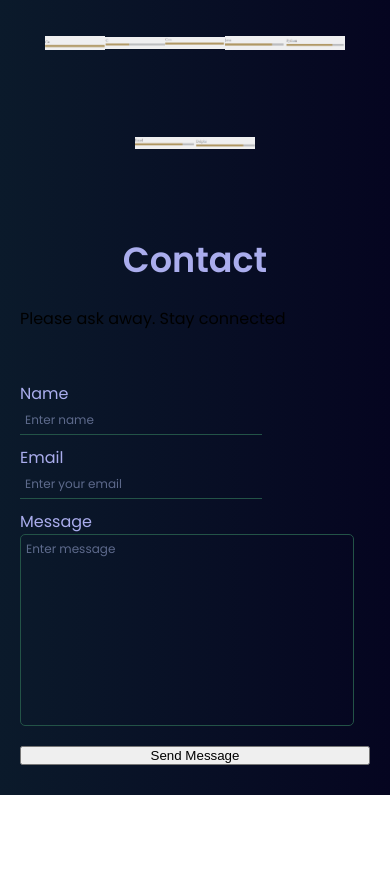
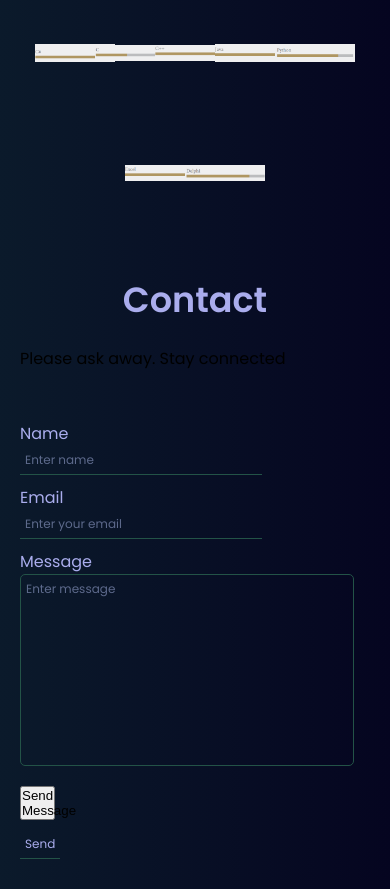
Before and after one commit to BAnderson40851842/VCV, a plain HTML site: page Index.html in a window 390 px wide. Shown: the part 1239-2128 px from the top of the page. Before the commit the page ends 2034 px from the top, so only its background shows below. Drawn offline with Linux system fonts and the light colour scheme.

Commit message:
Few tweaks for better look

```diff
--- a/Index.html
+++ b/Index.html
@@ -152,7 +152,7 @@
                     <div class="text">Please ask away. Stay connected
                     </div>
 
-                    <form action="https://api.web3forms.com/submit" id="contact-form" method="POST">
+                    <form action="mailto: anderson.bri1909@gmail.com"  method="POST" enctype="text\plain" name="EmailForm">
                         <input type="hidden" name="access_key" value="b499c947-c5eb-4a5c-8a7f-816d701e6477">
                         <label for="name">Name</label>
                         <input type="text" id="name" name="name" placeholder="Enter name" required>
@@ -161,6 +161,7 @@
                         <label for="message">Message</label>
                         <textarea name="message" id="message" cols="30" rows="10" placeholder="Enter message" required></textarea>
                         <button type="button" value="Submit" id="btnsubmit" onclick="validateFields();">Send Message</button>
+                        <input type="submit" value="Send">
 
                     </form>
 
--- a/styles.css
+++ b/styles.css
@@ -271,14 +271,14 @@ nav .right a span{
 }
 
 .skills-section .cells .cell img{
-    width: 100px;
+    width: 200px;
     height: 100px;
     object-fit: contain;
 }
 
 .skills-section .cells .cell-db img{
     width: 150px;
-    height: 90px;
+    height: 100spx;
     object-fit: contain;
 }
 
@@ -340,7 +340,7 @@ nav .right a span{
 
 .contact-sect .group form button {
     margin-top: 10px;
-    width: 100%;
+    width: 10%;
     margin-bottom: 10px;
     text-align: center;
 }
@@ -397,14 +397,14 @@ nav .right a span{
     }
 
     .skills-section .cells .cell img{
-        width: 60px;
-        height: 60px;
+        width: 80px;
+        height: 80px;
         object-fit: contain;
     }
 
     .skills-section .cells .cell-db img{
-        width: 60px;
-        height: 60px;
+        width: 80px;
+        height: 80px;
         object-fit: contain;
     }
 
```
